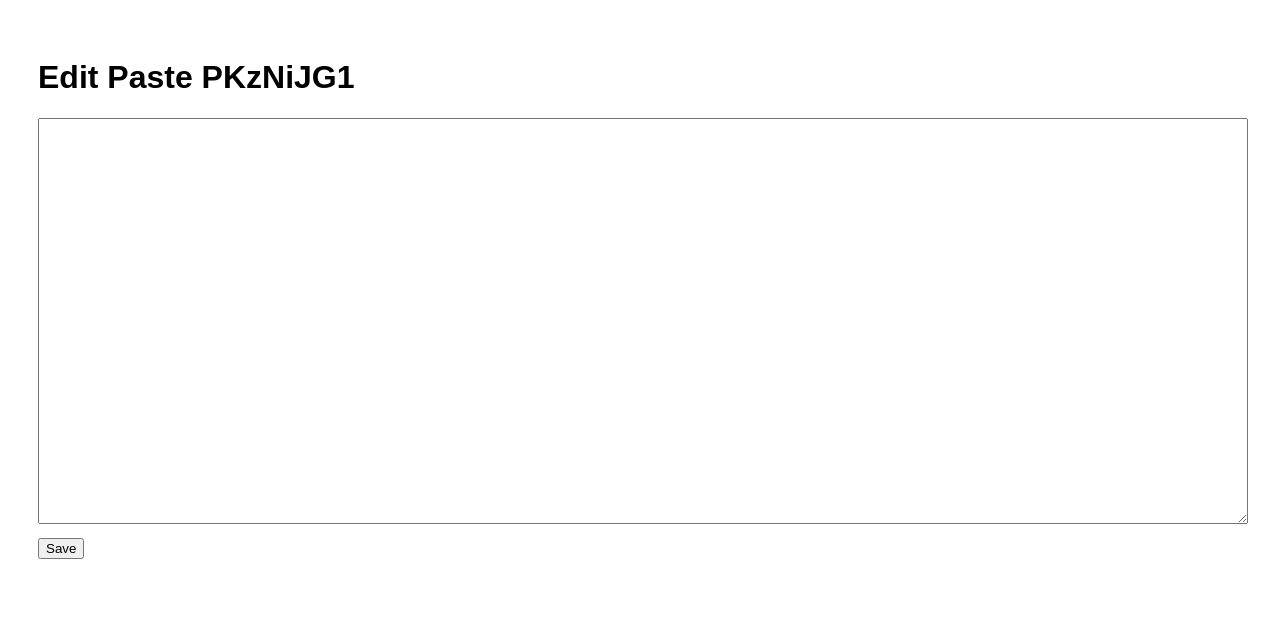
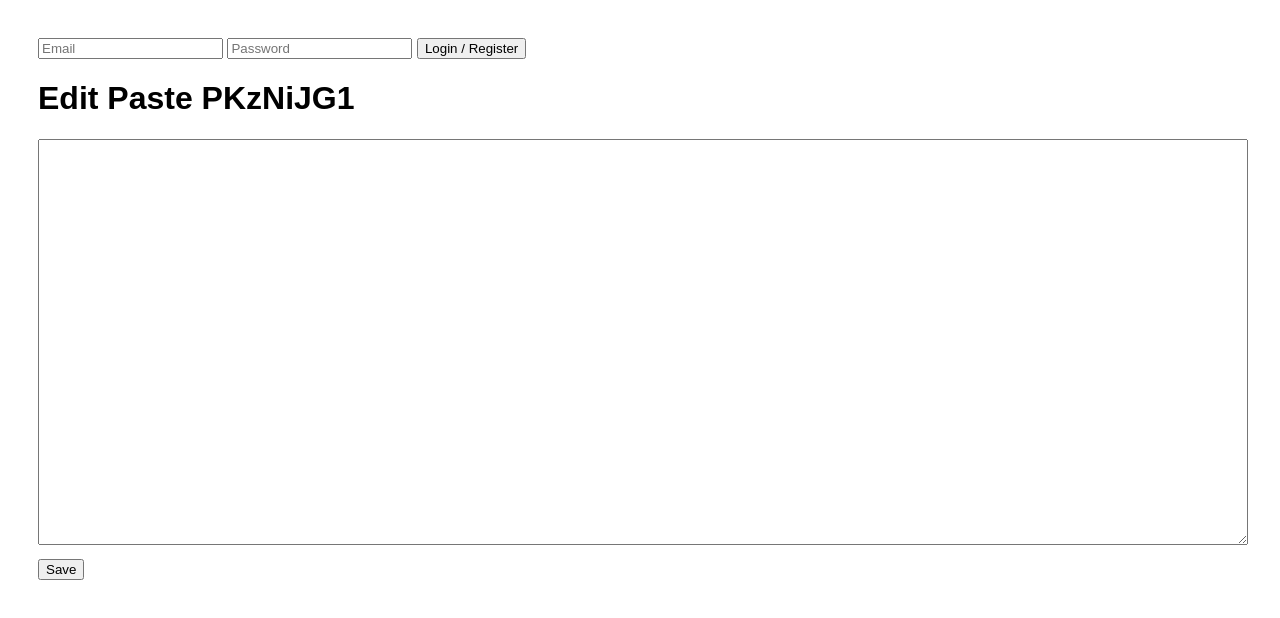
Before and after one commit to modernmaximuz/SaleWeb, a website: page public/index.html in a window 1280 px wide. Drawn offline with Linux system fonts and the light colour scheme; no server answers.

Commit message:
Update index.html

```diff
--- a/public/index.html
+++ b/public/index.html
@@ -5,10 +5,15 @@
     <link rel="stylesheet" href="style.css">
 </head>
 <body>
-    <h1>Edit Paste PKzNiJG1</h1>
+<div id="loginDiv">
+    <input type="email" id="email" placeholder="Email" />
+    <input type="password" id="password" placeholder="Password" />
+    <button id="loginBtn">Login / Register</button>
+</div>
 
-    <textarea id="content"></textarea>
-    <button id="saveBtn">Save</button>
+<h1>Edit Paste PKzNiJG1</h1>
+<textarea id="content"></textarea>
+<button id="saveBtn">Save</button>
 
     <script type="module" src="script.js"></script>
 </body>
```
